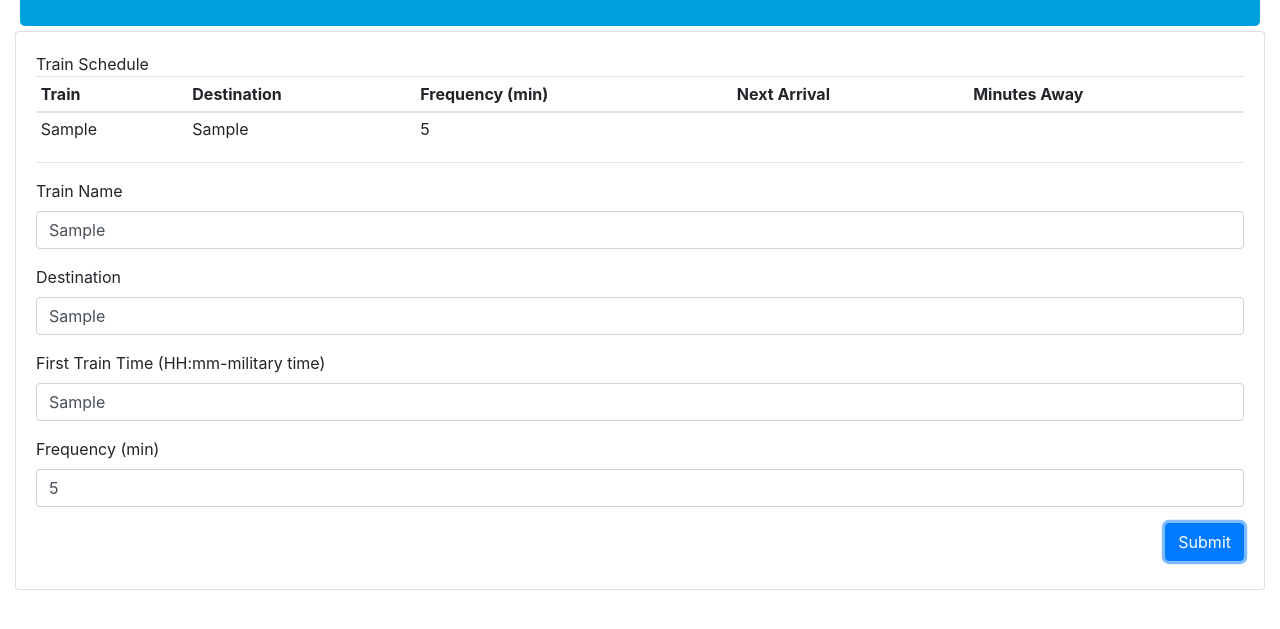
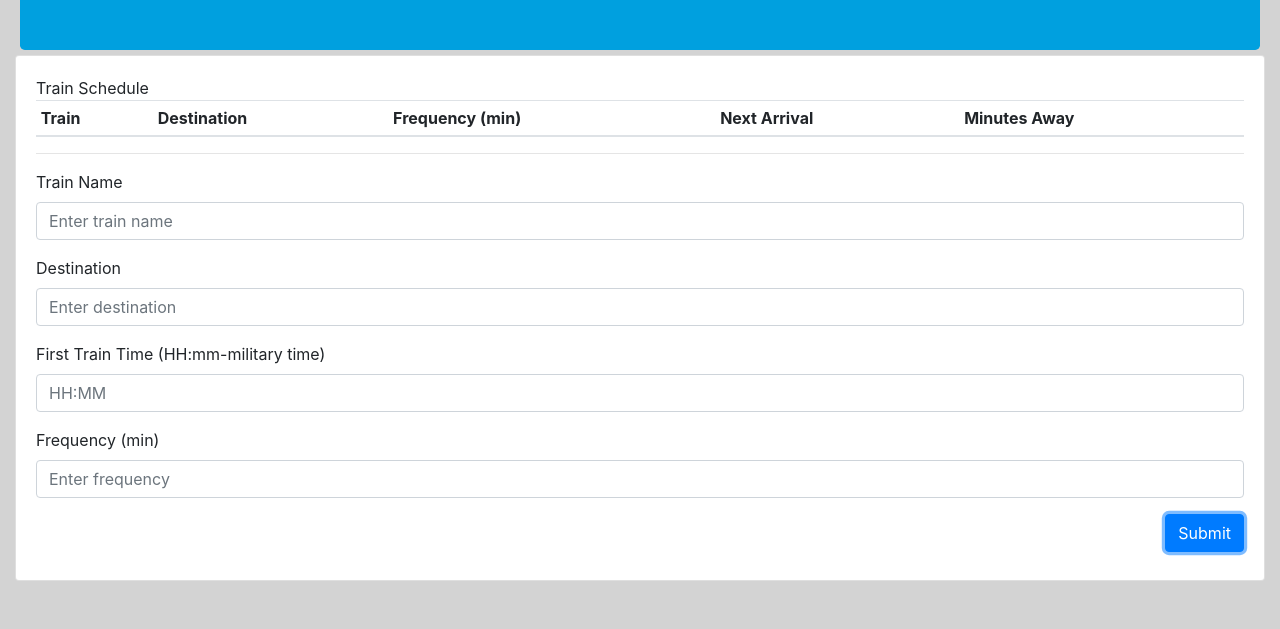
Before and after one commit to tjochelt/Firebase-Train-Schedule, a plain HTML site: page index.html in a window 1280 px wide. Both pictures are taken after typing "Sample", "Sample", "Sample", "5" into the empty fields and a click on the button "Submit". Shown: the part 163-792 px from the top of the page. Drawn offline with nearby package versions, Linux system fonts and the light colour scheme; no server answers.

Commit message:
finished

```diff
--- /dev/null
+++ b/assets/logic.js
@@ -0,0 +1,83 @@
+/* // Initialize Firebase */
+
+var config = {
+  apiKey: "AIzaSyCYpjM23ivLhMJ5dQnaPzdYjhVu7En6cX4",
+  authDomain: "train-schedule-a4c97.firebaseapp.com",
+  databaseURL: "https://train-schedule-a4c97.firebaseio.com",
+  projectId: "train-schedule-a4c97",
+  storageBucket: "train-schedule-a4c97.appspot.com",
+  messagingSenderId: "799742551703"
+};
+
+firebase.initializeApp(config);
+
+var database = firebase.database();
+database.ref().on("child_added", function(snapshot) {
+  var trainName = snapshot.val().train;
+  var destination = snapshot.val().destination;
+  var frequency = snapshot.val().frequency;
+  var first = snapshot.val().first;
+
+  var firstTimeConverted = moment(first, "HH:mm").subtract(1, "years");
+
+  // Current Time
+  var currentTime = moment();
+  console.log("CURRENT TIME: " + moment(currentTime).format("hh:mm"));
+  // Difference between the times
+  var diffTime = moment().diff(moment(firstTimeConverted), "minutes");
+  console.log("DIFFERENCE IN TIME: " + diffTime);
+
+  // // Time apart (remainder)
+  var tRemainder = diffTime % frequency;
+  console.log(tRemainder);
+
+  // // Minute Until Train
+  var tMinutesTillTrain = frequency - tRemainder;
+  console.log("MINUTES TILL TRAIN: " + tMinutesTillTrain);
+
+  // // Next Train
+  var nextTrain = moment().add(tMinutesTillTrain, "minutes");
+  var nextTrainFormat = moment(nextTrain).format("hh:mm");
+  console.log("ARRIVAL TIME: " + moment(nextTrain).format("hh:mm"));
+  console.log(nextTrain);
+  console.log(snapshot.val());
+  $("#train-table tbody").append(
+    `
+            <tr>
+                <td>${trainName}</td>
+                <td>${destination}</td>
+                <td>${frequency}</td>
+                <td>${nextTrainFormat}</td>
+                <td>${tMinutesTillTrain}</td>
+            </tr>
+        `
+  );
+});
+$("button").on("click", function(event) {
+  event.preventDefault();
+  var trainName = $("#train-name").val();
+  var destination = $("#destination").val();
+  var frequency = $("#frequency").val();
+  var first = $("#first-train").val();
+  $("#train-name").val("");
+  $("#destination").val("");
+  $("#frequency").val("");
+  $("#first-train").val("");
+  database.ref().push({
+    train: trainName,
+    destination: destination,
+    frequency: frequency,
+    first: first
+  });
+  $("#train-table tbody").append(
+    `
+            <tr>
+                <td>${trainName}</td>
+                <td>${destination}</td>
+                <td>${frequency}</td>
+                <td>${nextTrainFormat}</td>
+                <td>${tMinutesTillTrain}</td>
+            </tr>
+        `
+  );
+});
--- a/index.html
+++ b/index.html
@@ -7,11 +7,25 @@
     <meta charset="UTF-8">
 
     <title>Mind the gap</title>
+    <!-- jquery -->
+    <script src='https://code.jquery.com/jquery-3.3.1.min.js' integrity='sha256-FgpCb/KJQlLNfOu91ta32o/NMZxltwRo8QtmkMRdAu8='
+        crossorigin='anonymous'></script>
 
     <!-- Added Moment JS -->
     <script src="https://cdn.jsdelivr.net/momentjs/2.12.0/moment.min.js"></script>
+
+    <!-- Bootstrap -->
     <link rel="stylesheet" href="https://stackpath.bootstrapcdn.com/bootstrap/4.1.3/css/bootstrap.min.css" integrity="sha384-MCw98/SFnGE8fJT3GXwEOngsV7Zt27NXFoaoApmYm81iuXoPkFOJwJ8ERdknLPMO"
         crossorigin="anonymous">
+
+    <!-- Added Firebase -->
+    <script src="https://www.gstatic.com/firebasejs/5.5.4/firebase.js"></script>;
+    <style>
+        body {
+    background: lightgray;
+};
+
+</style>
 
 </head>
 
@@ -44,156 +58,31 @@
                         <form>
                             <div class="form-group">
                                 <label for="formGroupExampleInput">Train Name</label>
-                                <input type="text" class="form-control" id="train-name" placeholder="Train Name">
+                                <input type="text" class="form-control" id="train-name" placeholder="Enter train name">
                             </div>
                             <div class="form-group">
                                 <label for="formGroupExampleInput2">Destination</label>
-                                <input type="text" class="form-control" id="destination" placeholder="Destination">
+                                <input type="text" class="form-control" id="destination" placeholder="Enter destination">
                             </div>
                             <div class="form-group">
                                 <label for="formGroupExampleInput">First Train Time (HH:mm-military time)</label>
-                                <input type="text" class="form-control" id="first-train" placeholder="HH:mm">
+                                <input type="text" class="form-control" id="first-train" placeholder="HH:MM">
                             </div>
                             <div class="form-group">
                                 <label for="formGroupExampleInput2">Frequency (min)</label>
-                                <input type="number" class="form-control" id="frequency" placeholder="00 Minutes">
+                                <input type="number" class="form-control" id="frequency" placeholder="Enter frequency">
                             </div>
                             <button type="submit" class="btn btn-primary mb-2 float-right">Submit</button>
                         </form>
                     </div>
                 </div>
-                <!-- Script -->
+                <script src="./assets/logic.js"></script>
 
 
 
-                <script src='https://code.jquery.com/jquery-3.3.1.min.js' integrity='sha256-FgpCb/KJQlLNfOu91ta32o/NMZxltwRo8QtmkMRdAu8='
-                    crossorigin='anonymous'></script>
 
 
-                <script src="https://www.gstatic.com/firebasejs/5.5.4/firebase.js"></script>
-                <script>
-                    // Assume the following situations.
 
-                    // (TEST 1)
-                    // First Train of the Day is 3:00 AM
-                    // Assume Train comes every 3 minutes.
-                    // Assume the current time is 3:16 AM....
-                    // What time would the next train be...? (Use your brain first)
-                    // It would be 3:18 -- 2 minutes away
-
-                    // (TEST 2)
-                    // First Train of the Day is 3:00 AM
-                    // Assume Train comes every 7 minutes.
-                    // Assume the current time is 3:16 AM....
-                    // What time would the next train be...? (Use your brain first)
-                    // It would be 3:21 -- 5 minutes away
-
-
-                    // ==========================================================
-
-                    // Solved Mathematically
-                    // Test case 1:
-                    // 16 - 00 = 16
-                    // 16 % 3 = 1 (Modulus is the remainder)
-                    // 3 - 1 = 2 minutes away
-                    // 2 + 3:16 = 3:18
-
-                    // Solved Mathematically
-                    // Test case 2:
-                    // 16 - 00 = 16
-                    // 16 % 7 = 2 (Modulus is the remainder)
-                    // 7 - 2 = 5 minutes away
-                    // 5 + 3:16 = 3:21
-
-                    // Assumptions
-
-                    // Time is 3:30 AM
-
-                    // First Time (pushed back 1 year to make sure it comes before current time)
-
-                    // Initialize Firebase
-                    var config = {
-                        apiKey: "AIzaSyCYpjM23ivLhMJ5dQnaPzdYjhVu7En6cX4",
-                        authDomain: "train-schedule-a4c97.firebaseapp.com",
-                        databaseURL: "https://train-schedule-a4c97.firebaseio.com",
-                        projectId: "train-schedule-a4c97",
-                        storageBucket: "train-schedule-a4c97.appspot.com",
-                        messagingSenderId: "799742551703"
-                    };
-
-                    firebase.initializeApp(config);
-
-                    var database = firebase.database();
-                    database.ref().on("child_added", function (snapshot) {
-                        var trainName = snapshot.val().train;
-                        var destination = snapshot.val().destination;
-                        var frequency = snapshot.val().frequency;
-                        var first = snapshot.val().first;
-
-
-                        var firstTimeConverted = moment(first, "HH:mm").subtract(1, "years");
-                        // console.log(first);
-                        // console.log(firstTimeConverted);
-
-                        // Current Time
-                        var currentTime = moment();
-                        console.log("CURRENT TIME: " + moment(currentTime).format("hh:mm"));
-                        ;
-
-                        // Difference between the times
-                        var diffTime = moment().diff(moment(firstTimeConverted), "minutes");
-                        console.log("DIFFERENCE IN TIME: " + diffTime);
-
-                        // // Time apart (remainder)
-                        var tRemainder = diffTime % frequency;
-                        console.log(tRemainder);
-
-                        // // Minute Until Train
-                        var tMinutesTillTrain = frequency - tRemainder;
-                        console.log("MINUTES TILL TRAIN: " + tMinutesTillTrain);
-
-                        // // Next Train
-                        var nextTrain = moment().add(tMinutesTillTrain, "minutes");
-                        console.log("ARRIVAL TIME: " + moment(nextTrain).format("hh:mm"));
-                        console.log(snapshot.val());
-                        $("#train-table tbody").append(
-                            `
-            <tr>
-                <td>${trainName}</td>
-                <td>${destination}</td>
-                <td>${frequency}</td>
-                <td>${nextTrain}</td>
-                <td>${tMinutesTillTrain}</td>
-            </tr>
-        `
-                        );
-                    });
-                    $("button").on("click", function (event) {
-                        event.preventDefault();
-                        var trainName = $("#train-name").val();
-                        var destination = $("#destination").val();
-                        var frequency = $("#frequency").val();
-                        var first = $("#first-train").val();
-
-                        database.ref().push({
-                            train: trainName,
-                            destination: destination,
-                            frequency: frequency,
-                            first: first
-                        });
-                        $("#train-table tbody").append(
-                            `
-            <tr>
-                <td>${trainName}</td>
-                <td>${destination}</td>
-                <td>${frequency}</td>
-                <td></td>
-                <td></td>
-            </tr>
-        `
-                        );
-                    });
-                </script>
 </body>
 
 </html>
```
